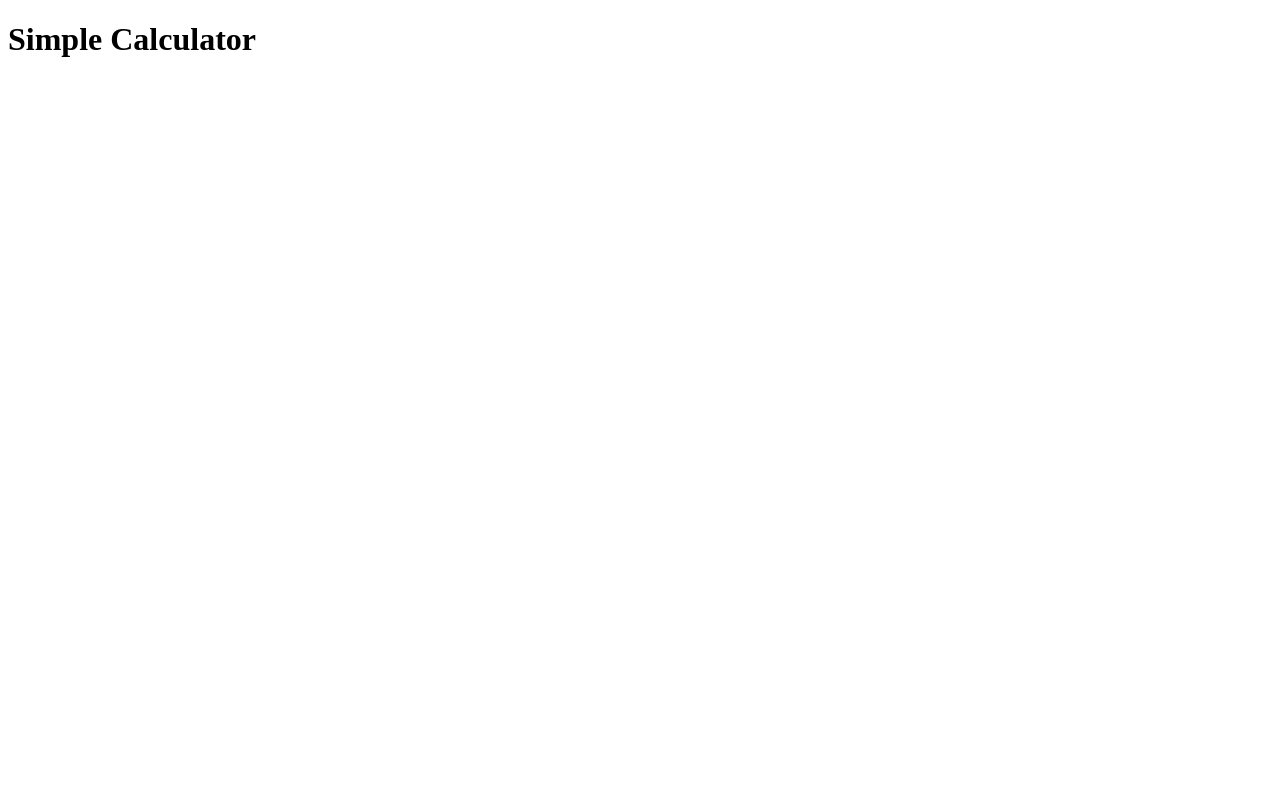
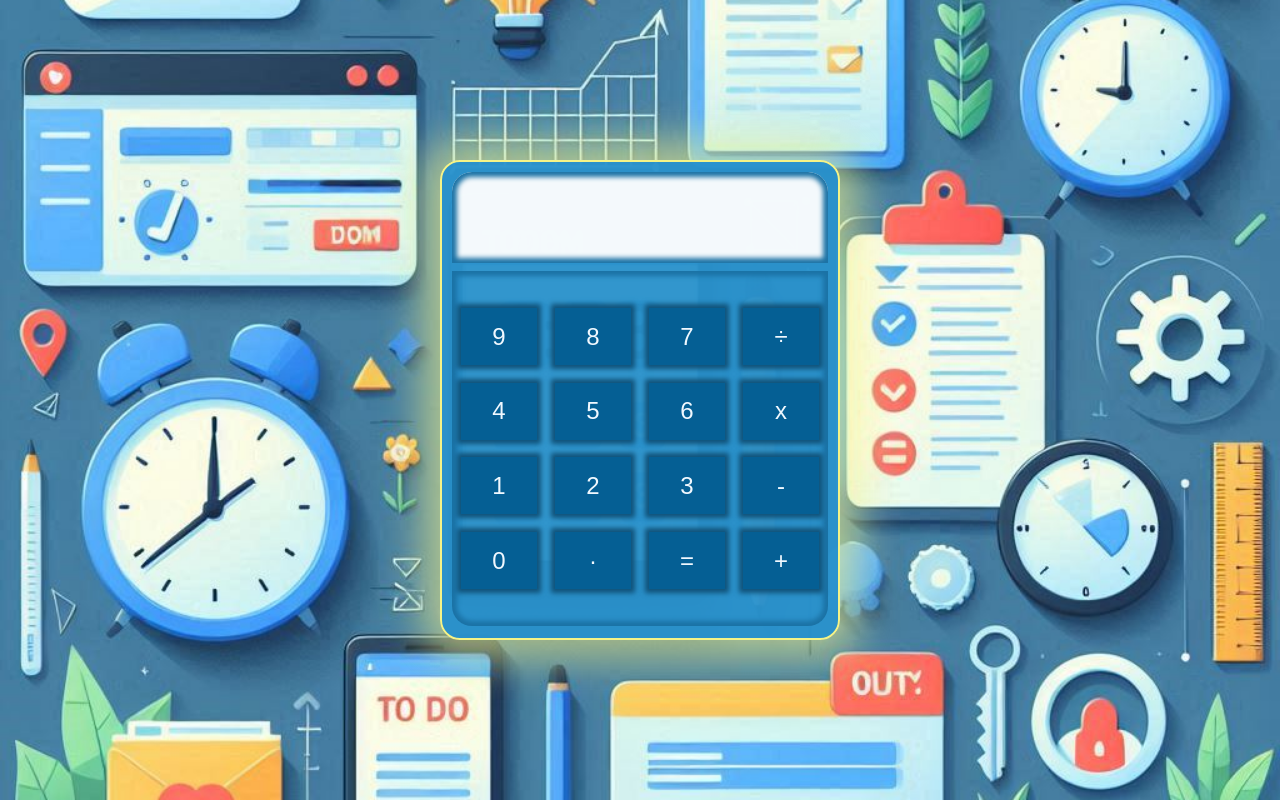
Before and after one commit to se-madhusudan/day7-practice-tasks, a plain HTML site: page calculator/calculator.html in a window 1280 px wide. Drawn offline with Linux system fonts and the light colour scheme.

Commit message:
modified

```diff
--- a/calculator/calculator.css
+++ b/calculator/calculator.css
@@ -0,0 +1,52 @@
+div.mainContainer {
+    max-width: 400px;
+    height: calc(100vh - 40vh);
+    background-color: rgba(42,146,205, 0.96);
+    box-shadow: 0px 0px 40px 20px rgba(245, 243, 135, 0.6);
+    margin: 20vh auto;
+    border-radius: 20px;
+    border: 2px solid rgb(245, 243, 135);
+    padding: 10px;
+}
+
+div.resultContainer {
+    width: 100%;
+    height: 20%;
+    background-color: rgba(255, 255, 255, 0.95);
+    border-radius: 20px 20px 0 0;
+    box-shadow: 0px 0px 5px 5px rgb(27, 114, 165) inset;
+}
+
+div.gridContainer {
+    width: 100%;
+    height: 78%;
+    margin-top: 2%;
+    background-color: rgba(27, 126, 184, 0);
+    border-radius: 0 0 20px 20px;
+    box-shadow: 0px 0px 5px 5px rgb(27, 114, 165) inset;
+
+    display: grid;
+    grid-template-columns: 20% 20% 20% 20%;
+    grid-template-rows: 16% 16% 16% 16%;
+    column-gap: 5%;
+    row-gap: 5%;
+    justify-content: center;
+    align-content: center;
+}
+
+div.gridItems {
+}
+
+.gridItems button {
+    width: 100%;
+    height: 100%;
+    font-size: 1.5em;
+    border: none;
+    background-color: rgb(5, 95, 148);
+    box-shadow: 0px 0px 5px 4px rgb(16, 82, 121);
+    color: aliceblue;
+}
+
+.gridItems button:hover {
+    background-color: rgb(9, 76, 114);
+}
--- a/calculator/calculator.html
+++ b/calculator/calculator.html
@@ -4,10 +4,35 @@
     <meta charset="UTF-8">
     <meta name="viewport" content="width=device-width, initial-scale=1.0">
     <title>Simple Calculator</title>
+    <link rel="stylesheet" href="../global.css">
     <link rel="stylesheet" href="calculator.css">
 </head>
 <body>
-    <h1>Simple Calculator</h1>
+    <div class="mainContainer">
+        <div class="resultContainer">
+
+        </div>
+        <div class="gridContainer">
+            <div class="gridItems"><button>9</button></div>
+            <div class="gridItems"><button>8</button></div>
+            <div class="gridItems"><button>7</button></div>
+            <div class="gridItems"><button>÷</button></div>
+            <div class="gridItems"><button>4</button></div>
+            <div class="gridItems"><button>5</button></div>
+            <div class="gridItems"><button>6</button></div>
+            <div class="gridItems"><button>x</button></div>
+            <div class="gridItems"><button>1</button></div>
+            <div class="gridItems"><button>2</button></div>
+            <div class="gridItems"><button>3</button></div>
+            <div class="gridItems"><button>-</button></div>
+            <div class="gridItems"><button>0</button></div>
+            <div class="gridItems"><button>·</button></div>
+            <div class="gridItems"><button>=</button></div>
+            <div class="gridItems"><button>+</button></div>
+        </div>
+    </div>
+
+
     <script src="calculator.js"></script>
 </body>
 </html>
--- a/countdown/countdown.css
+++ b/countdown/countdown.css
@@ -0,0 +1,9 @@
+div {
+    max-width: 400px;
+    height: calc(100vh - 40vh);
+    background-color: rgba(42,146,205, 0.96);
+    box-shadow: 0px 0px 40px 20px rgba(245, 243, 135, 0.6);
+    margin: 20vh auto;
+    border-radius: 20px;
+    border: 2px solid rgb(245, 243, 135);
+}
--- a/form/form.css
+++ b/form/form.css
@@ -0,0 +1,9 @@
+div {
+    max-width: 400px;
+    height: calc(100vh - 40vh);
+    background-color: rgba(42,146,205, 0.96);
+    box-shadow: 0px 0px 40px 20px rgba(245, 243, 135, 0.6);
+    margin: 20vh auto;
+    border-radius: 20px;
+    border: 2px solid rgb(245, 243, 135);
+}
--- /dev/null
+++ b/global.css
@@ -0,0 +1,14 @@
+* {
+    margin: 0;
+    padding: 0;
+    box-sizing: border-box;
+}
+
+body {
+    width: 100%;
+    height: 100%;
+    background-image: url('bg.jfif');
+    background-repeat: no-repeat;
+    background-position: center;
+    background-size: cover;
+}
--- a/index.css
+++ b/index.css
@@ -1,18 +1,3 @@
-* {
-    margin: 0;
-    padding: 0;
-    box-sizing: border-box;
-}
-
-body {
-    width: 100%;
-    height: 100%;
-    background-image: url('bg.jfif');
-    background-repeat: no-repeat;
-    background-position: center;
-    background-size: cover;
-}
-
 div {
     max-width: 400px;
     height: calc(100vh - 40vh);
--- a/slider/slider.css
+++ b/slider/slider.css
@@ -0,0 +1,9 @@
+div {
+    max-width: 400px;
+    height: calc(100vh - 40vh);
+    background-color: rgba(42,146,205, 0.96);
+    box-shadow: 0px 0px 40px 20px rgba(245, 243, 135, 0.6);
+    margin: 20vh auto;
+    border-radius: 20px;
+    border: 2px solid rgb(245, 243, 135);
+}
--- a/todo/todo.css
+++ b/todo/todo.css
@@ -0,0 +1,9 @@
+div {
+    max-width: 400px;
+    height: calc(100vh - 40vh);
+    background-color: rgba(42,146,205, 0.96);
+    box-shadow: 0px 0px 40px 20px rgba(245, 243, 135, 0.6);
+    margin: 20vh auto;
+    border-radius: 20px;
+    border: 2px solid rgb(245, 243, 135);
+}
--- a/weather/weather.css
+++ b/weather/weather.css
@@ -0,0 +1,9 @@
+div {
+    max-width: 400px;
+    height: calc(100vh - 40vh);
+    background-color: rgba(42,146,205, 0.96);
+    box-shadow: 0px 0px 40px 20px rgba(245, 243, 135, 0.6);
+    margin: 20vh auto;
+    border-radius: 20px;
+    border: 2px solid rgb(245, 243, 135);
+}
```
Also changed, not shown: countdown/countdown.html (+4 -1 lines), form/form.html (+4 -1 lines), index.html (+1 -0 lines), slider/slider.html (+4 -1 lines), todo/todo.html (+4 -1 lines), weather/weather.html (+4 -1 lines).
